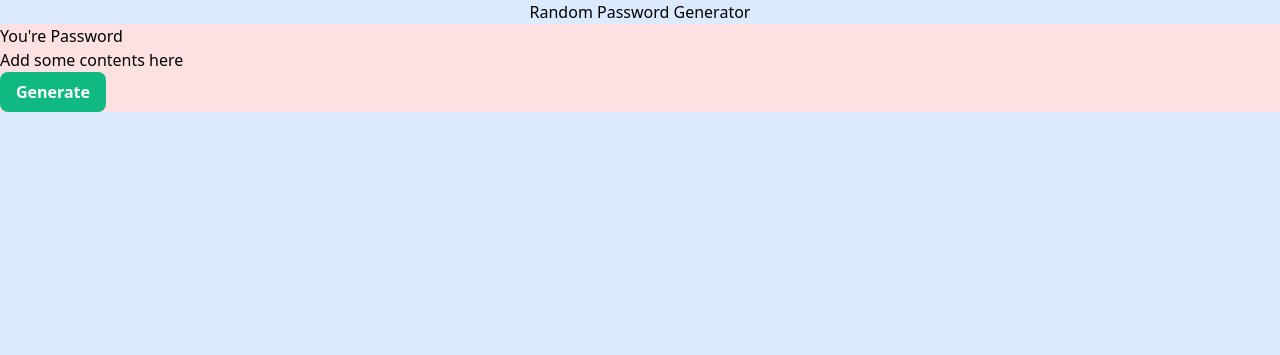
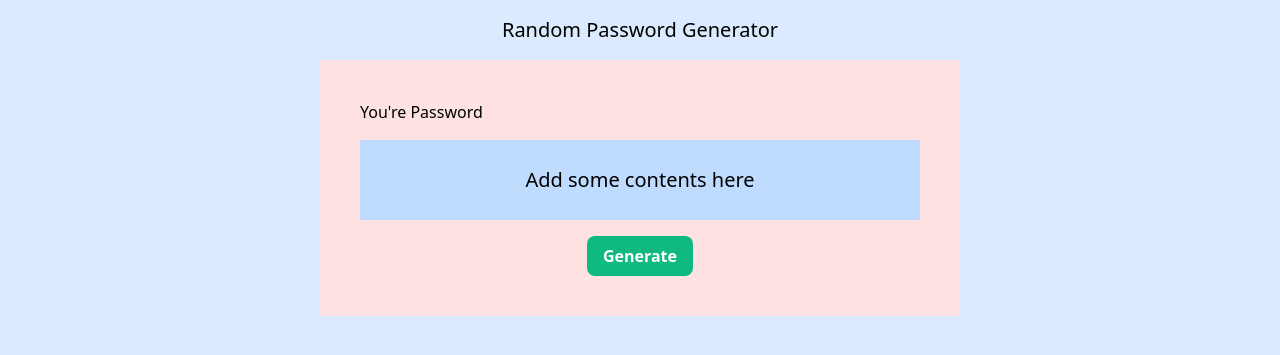
Before and after one commit to Artifice-219/password-generator, a Django app: page / in a window 1280 px wide. Shown: the top 355 px of the page. Run offline with Django 5.2, Linux system fonts and the light colour scheme.

Commit message:
added some basic styling

```diff
--- a/project/app/views.py
+++ b/project/app/views.py
@@ -11,8 +11,9 @@ def get_password(request):
     uppercase = list(string.ascii_uppercase)
     lowercase = list(string.ascii_lowercase)
     special_chars = list(string.punctuation)
+    numbers = list(string.digits)
 
-    pool = uppercase + lowercase + special_chars
+    pool = uppercase + lowercase + special_chars + numbers
     password = ''.join(random.choice(pool) for _ in range(14))
 
     return JsonResponse({
--- a/project/templates/index.html
+++ b/project/templates/index.html
@@ -6,11 +6,11 @@
     <link href= "https://unpkg.com/tailwindcss@^2/dist/tailwind.min.css"  rel="stylesheet">
 </head>
 <body class="bg-blue-100">
-    <h1 class="text-center">Random Password Generator</h1>
-    <main class="bg-red-100">
+    <h1 class="text-xl my-4 text-center">Random Password Generator</h1>
+    <main class="mx-auto w-1/2 bg-red-100 p-10">
         <h2>You're Password</h2>
-        <div class="generated-password">Add some contents here</div>
-        <button class=" generate-button bg-green-500 hover:bg-green-600 text-white font-bold py-2 px-4 rounded-lg">Generate</button>
+        <div class="my-4 bg-blue-200 h-20 generated-password text-center flex justify-center items-center text-xl ">Add some contents here</div>
+        <button class="generate-button bg-green-500 hover:bg-green-600 text-white font-bold py-2 px-4 rounded-lg block mx-auto">Generate</button>
     </main>
 
     <script>
```
